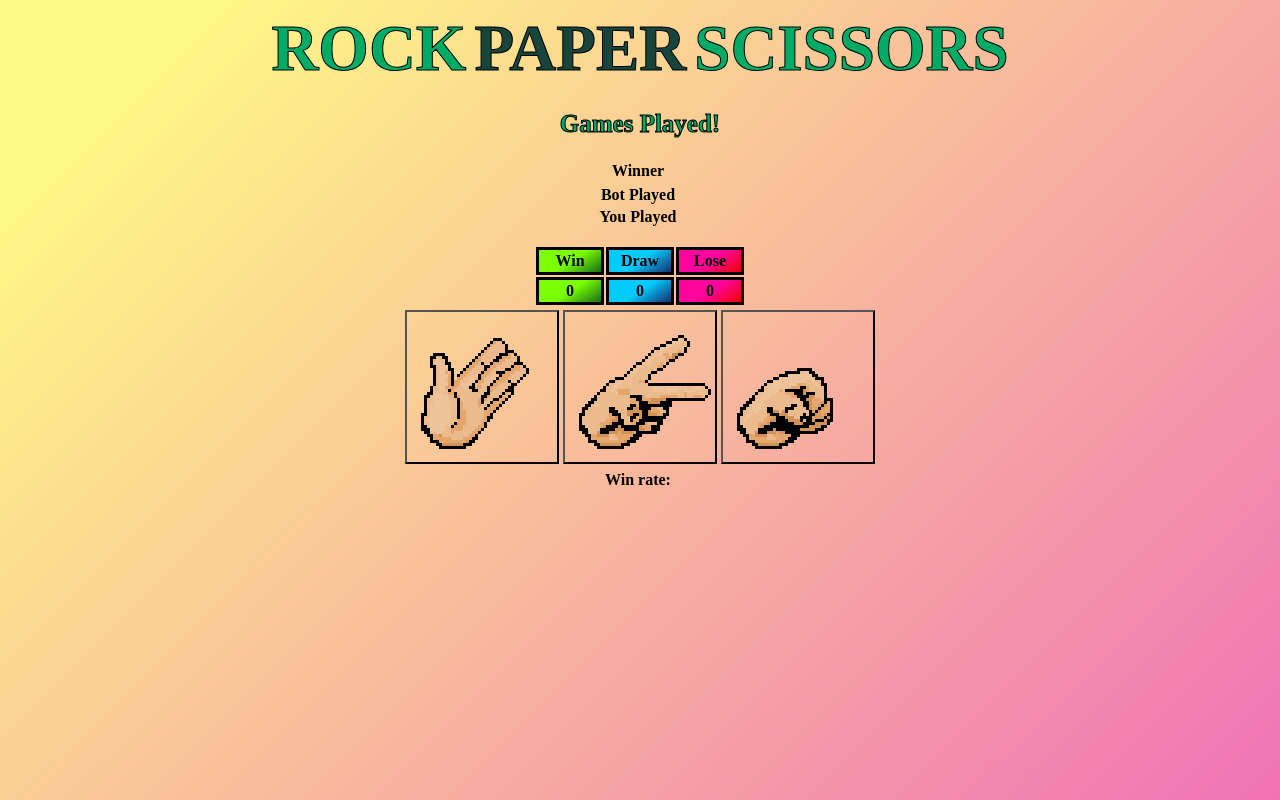
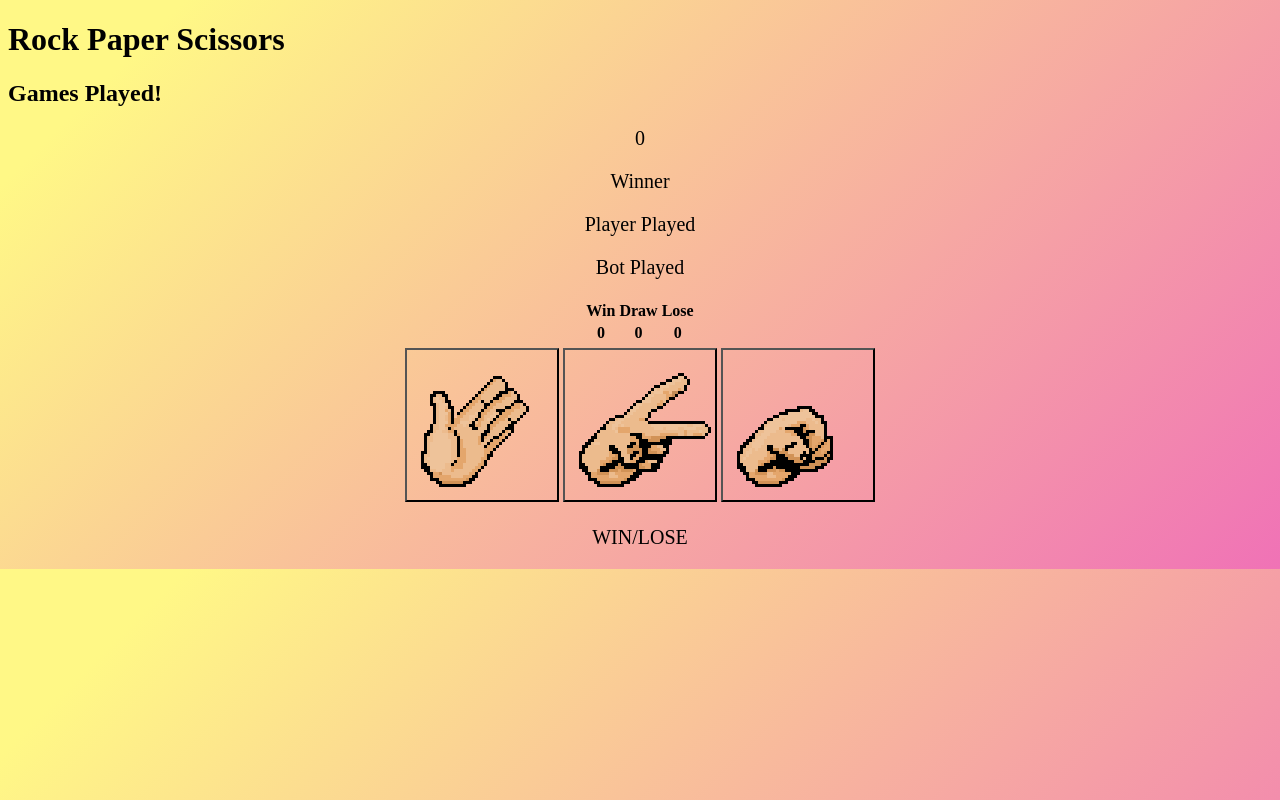
Before and after one commit to Benfoster180/Rock-Paper-Scissors-Js, a plain HTML site: page Rock Papper Scissors/Index.html in a window 1280 px wide. Drawn offline with Linux system fonts and the light colour scheme.

Commit message:
Update Index.html

```diff
--- a/Rock Papper Scissors/Index.html
+++ b/Rock Papper Scissors/Index.html
@@ -1,83 +1,50 @@
-<div class="container"></div>
+<!DOCTYPE html>
 <script src="script.js"></script>
 <link rel="stylesheet" href="stylesheet.css">
+<html>
+<head>
+<!--This is the Main title-->
+<h1 id="Rock_Papper_Scissors_main_title"> <span>Rock</span> <span>Paper</span> <span>Scissors</span> </h1>
+<title>Rock Papper Scissors</title>
+</head>
 
-<!--Titiles-->
-<table>
-    <th class="H1R">ROCK </th>
-    <th>  </th>
-    <th class="H1P"> PAPER </th>
-    <th>  </th>
-    <th class="H1S"> SCISSORS</th>
-</table>
+<body>
+
+<h2 id="Game_Played_text">Games Played!</h2>
+
+<p id="Number_of_Games_Played" class="Gamesplayed">0</p>
+
+<p class="Gamesplayed">Winner <span id="game_result" ></span></p>
+
+<p class="Gamesplayed">Player Played <span id="What_did_the_player_use" ></span></p>
+
+<p class="Gamesplayed">Bot Played <span id="What_did_the_Bot_Use" ></span></p>
 
 
-
-<h2 class="Sub_title">Games Played!</h2>
-
-
-<p id="play" class="Gamesplayed"></p>
-
-
-
-<Table>
-        <th>Winner</th>
-        <th id="game_result"></th>
-</Table>
-
-<table>
-
-<tr>
-    <th>Bot Played</th>
-    <th id="Bot_move"></th>
-</tr>
-<tr>
-    <th>You Played</th>
-    <th id="You_Played"></th>
-</tr>
-
-</table>
-
-
-
-
-
-
-
-<p id="game_result"></p>
-
-<!--Scoreboard-->
-<table>
+<table id="Scoreboard">
     <tr>
-      <th class="win">Win</th>
-      <th class="draw">Draw</th>
-      <th class="lose">Lose</th>
+      <th class="Win_Formatting">Win</th>
+      <th class="Draw_Formatting">Draw</th>
+      <th class="Lose_Formatting">Lose</th>
     </tr>
 
     <tr>
-        <th id="Win" class="win">0</th>
-        <th id="Draw" class="draw">0</th>
-        <th id="Lose" class="lose">0</th>
+        <th id="Number_of_Wins" class="Win_Formatting">0</th>
+        <th id="Number_of_Draws" class="Draw_Formatting">0</th>
+        <th id="Number_of_Loses" class="Lose_Formatting">0</th>
     </tr>
 
 </table>
 
-
-<table>
+<table id="Buttons">
     <th>
-
-    <button  onclick="Papper()" class="Papper" ></button>
-    <button  onclick="Scissors()" class="Scissors"></button>
-    <button  onclick="Rock()" class="Rock"></button>
+    <button  onclick="Papper_Button_Clicked_Event()" class="Papper" ></button>
+    <button  onclick="Scissors_Button_Clicked_Event()" class="Scissors"></button>
+    <button  onclick="Rock_Button_Clicked_Event()" class="Rock"></button>
     </th>
 </table>
 
 
-<table>
-    <th>
-        Win rate:
-    </th>
-    <th id="kd">
-
-    </th>
-</table>
+<p class="Gamesplayed">  WIN/LOSE <span id="Win_to_loss_ratio"></span></p>
+</body>
+</html>
```
